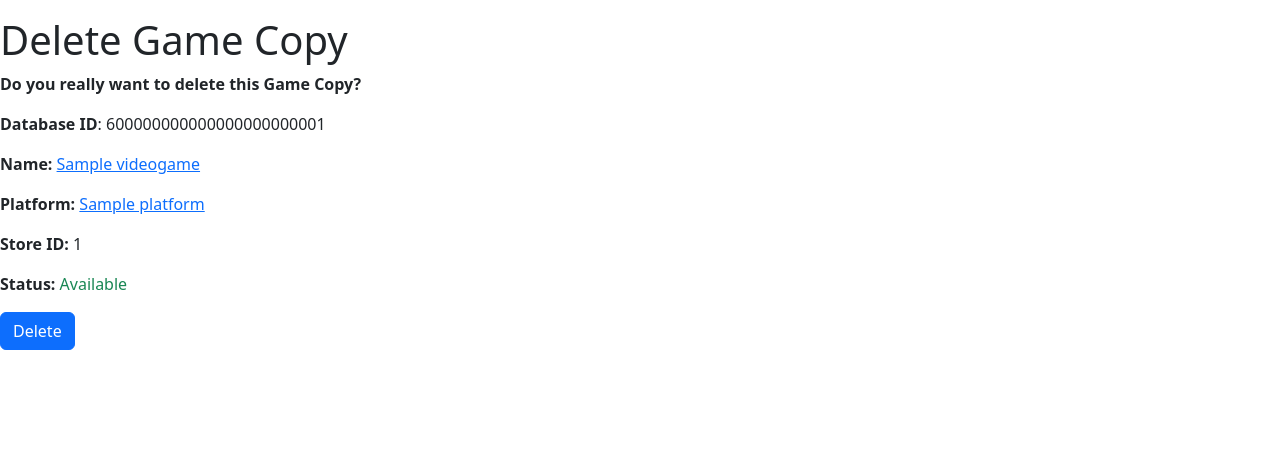
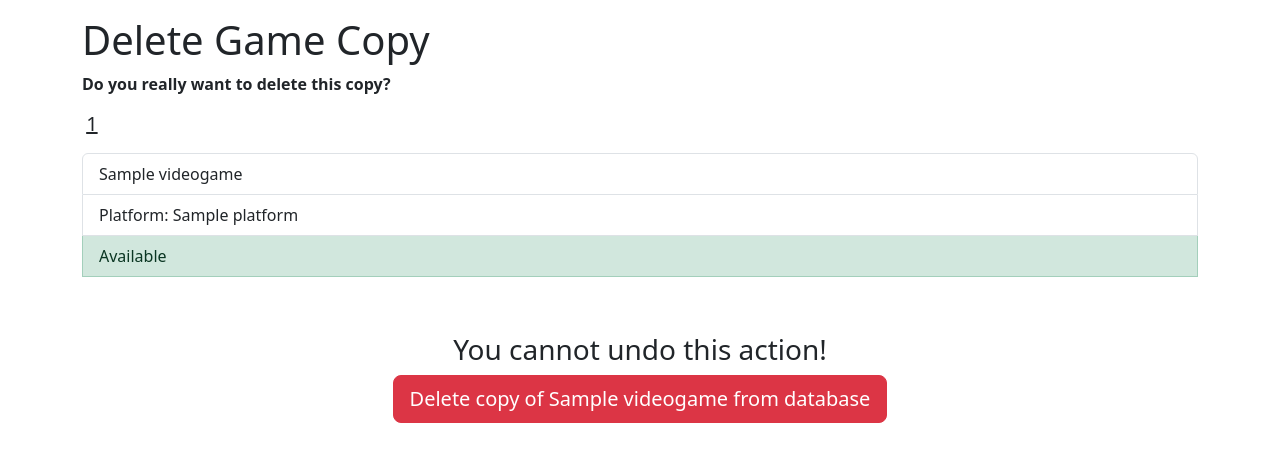
Before and after one commit to Snack-Time/inventoryapp, a Node server app: page /catalog/gameinstance/600000000000000000000001/delete in a window 1280 px wide. Shown: the part 56-518 px from the top of the page. Run offline with Node 20, Linux system fonts and the light colour scheme; tables that the repository leaves empty hold one stand-in row (values such as "Sample post"); some libraries are stand-ins or nearby versions.

Commit message:
add styling to game copy views

```diff
--- a/views/gameinstance_delete.pug
+++ b/views/gameinstance_delete.pug
@@ -2,35 +2,27 @@ extends layout
 
 block content
 
-  h1= title
+    div(class='container')
+        h1= title
 
-  p #[strong Do you really want to delete this Game Copy?]
+        p #[strong Do you really want to delete this copy?]
+        p &nbsp;
+            a(class="h5" href=gameinstance.url) #{gameinstance.storeid}
+            div(class="list-group")
+                li(class='list-group-item') #{gameinstance.videogame.name}
+                li(class='list-group-item') Platform: #{gameinstance.platform.name}
+                if gameinstance.status=='Available'
+                    li(class='list-group-item list-group-item-success') #{gameinstance.status}
+                else if gameinstance.status=='Maintenance'
+                    li(class='list-group-item list-group-item-danger') #{gameinstance.status}
+                else
+                    li(class='list-group-item list-group-item-warning') #{gameinstance.status}
+                    li(class='list-group-item list-group-item-warning') Due date: #{gameinstance.due_back_formatted}
+                p &nbsp;
 
-  div
+    form(method='POST' class="text-center")
+        h3 You cannot undo this action!
+        div.form-group
+            input#id.form-control(type='hidden', name='id', value=gameinstance._id )
 
-    p #[strong Database ID]: #{gameinstance._id}
-
-    p #[strong Name: ]
-      a(href=gameinstance.videogame.url) #{gameinstance.videogame.name}
-
-    p #[strong Platform: ]
-      a(href=gameinstance.platform.url) #{gameinstance.platform.name}
-
-    p #[strong Store ID:] #{gameinstance.storeid}
-
-    p #[strong Status: ]
-      if gameinstance.status=='Available'
-        span.text-success #{gameinstance.status}
-      else if gameinstance.status=='Maintenance'
-        span.text-danger #{gameinstance.status}
-      else
-        span.text-warning #{gameinstance.status}
-
-    if gameinstance.status!='Available'
-      p #[strong Due back:] #{gameinstance.due_back_formatted}
-
-  form(method='POST')
-    div.form-group
-      input#id.form-control(type='hidden',name='id', value=gameinstance._id )
-
-    button.btn.btn-primary(type='submit') Delete
+        button.btn.btn-primary(type='submit' class='btn btn-danger btn-lg') Delete copy of #{gameinstance.videogame.name} from database
```
Also changed, not shown: views/gameinstance_detail.pug (+17 -25 lines), views/gameinstance_form.pug (+43 -42 lines).
